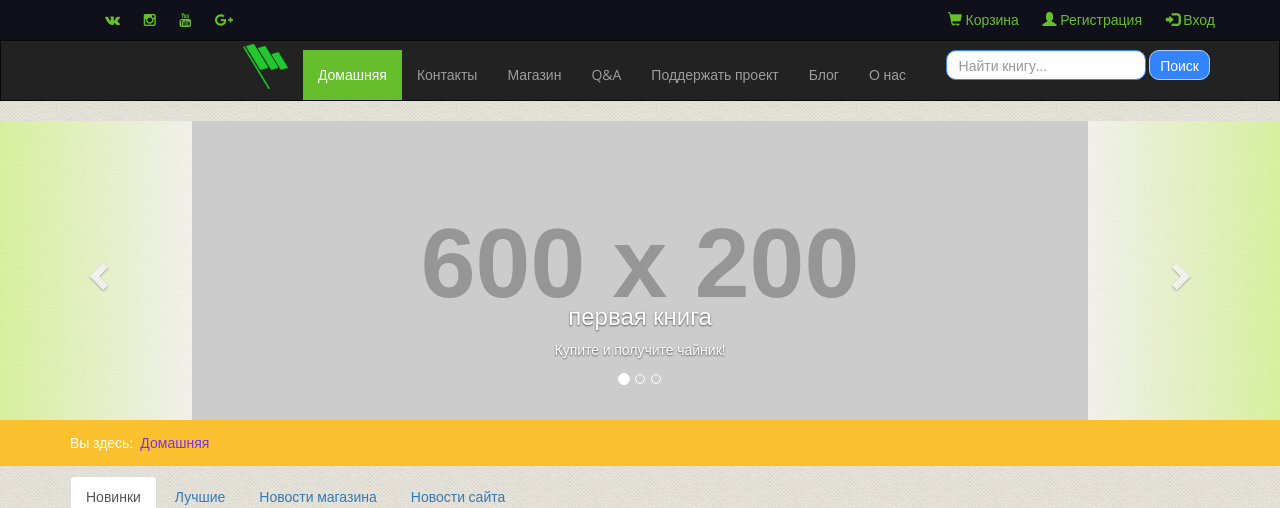
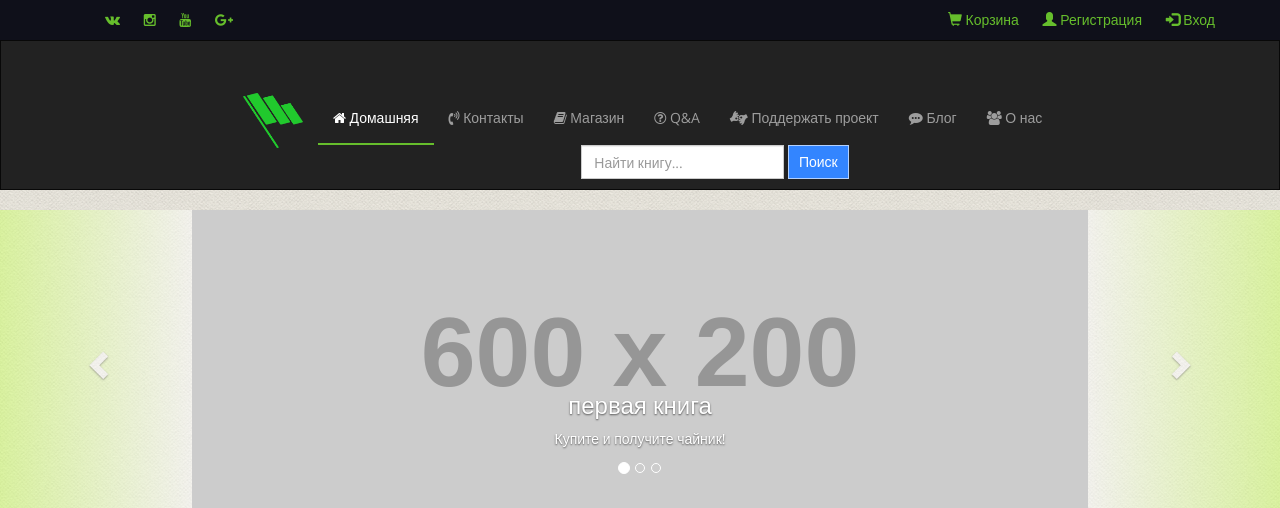
Before and after one commit to xrEngine512/book_site, a Django app: page / in a window 1280 px wide. Shown: the top 508 px of the page. Run offline with Django 3.2, Linux system fonts and the light colour scheme; grey boxes labelled with a size stand in for pictures from a placeholder-image service; data that the repository does not hold is empty; some libraries are stand-ins or nearby versions.

Commit message:
update nabvar

```diff
--- a/static/css/index.css
+++ b/static/css/index.css
@@ -1,39 +1,41 @@
 header .navbar-brand {
 	position: relative;
-	padding-top: 3px;
+	padding-top: 52px;
 }
 
 nav.navbar {
 	border-radius: 0px;
 	z-index: 100;
 	width: 100%;
+	height: 150px;
+}
+
+#Navbar {
+	margin-left: 150px;
+	padding-top: 52px;
 }
 
 header .navbar-inverse .navbar-nav>.active>a:focus {
-	color: #000000;
-	background-color: #66be2c;
+	color: #ffffff;
+	border-bottom: 2px solid #66be2c;
+	background-color: inherit;
 }
 
 header .navbar-inverse .navbar-nav>.active>a {
 	color: #ffffff;
-	background-color: #66be2c;
-}
-
-header .navbar-inverse .navbar-nav>.active>a:hover {
-	background-color: #66be2c;
-	color: #000000;
+	border-bottom: 2px solid #66be2c;
+	background-color: inherit;
 }
 
 header .navbar-form {
-	padding: 0px 0px;
-	margin-top: 0px;
+	padding-top: 50px;
 	vertical-align: middle;
 }
 
 header .btn-default {
 	padding: 5px 10px 5px 10px;
-	height: 30px;
-	border-radius: 10px;
+	height: 34px;
+	border-radius: 0;
 	border-color: #b3d1ff;
 	color: #ffffff;
 	background-color: #3385ff;
@@ -59,19 +61,9 @@ header .btn-default:active {
 	background-color: #3385ff !important;
 }
 
-header input {
-	width: 200px !important;
-	height: 30px !important;
-	border-radius: 10px !important;
-	border-color: #3385ff !important;
-	-webkit-transition: width 0.8s ease-in-out !important;
-    -moz-transition: width 0.8s ease-in-out !important;
-    -o-transition: width 0.8s ease-in-out !important;
-    transition: width 0.8s ease-in-out !important;
-}
-
-header input:focus {
-	width: 300px !important;
+header .form-control {
+	border-radius: 0;
+	outline: none;
 }
 
 #inline li {
@@ -113,7 +105,7 @@ header ul li a:hover i {
 footer {
 	position: fixed !important;
 	width: 100%;
-	bottom: -75px;
+	bottom: -85px;
 	/* Set the fixed height of the footer here */
 	height: 100px;
 	background-color: #0f101a;
--- a/templates/index.html
+++ b/templates/index.html
@@ -58,20 +58,20 @@
                             <span class="icon-bar"></span>
                             <span class="icon-bar"></span>
                         </button>
-                        <a class="navbar-brand" href="#"><img alt="Brand" src="../static/img/logo-flag.png" width="45" height="45"></a>
+                        <a class="navbar-brand" href="#"><img alt="Brand" src="../static/img/logo-flag.png" width="60" height="55"></a>
                     </div>
                     <div class="collapse navbar-collapse" id="Navbar">
                         <ul id="navbar-tabs" class="nav navbar-nav">
-                            <li id="navbar-tab-home">       <a href="#home">Домашняя</a></li>
-                            <li id="navbar-tab-contacts">   <a href="#contact">Контакты</a></li>
-                            <li id="navbar-tab-shop">       <a href="#shop">Магазин</a></li>
-                            <li id="navbar-tab-qna">        <a href="#qna">Q&A</a></li>
-                            <li id="navbar-tab-support">    <a href="#support">Поддержать проект</a></li>
-                            <li id="navbar-tab-blog">       <a href="#blog">Блог</a></li>
-                            <li id="navbar-tab-about-us">   <a href="#about-us">О нас</a></li>
+                            <li id="navbar-tab-home">       <a href="#home"><span class="fa fa-home" aria-hidden="true"></span>&nbspДомашняя</a></li>
+                            <li id="navbar-tab-contacts">   <a href="#contact"><span class="fa fa-volume-control-phone" aria-hidden="true"></span>&nbspКонтакты</a></li>
+                            <li id="navbar-tab-shop">       <a href="#shop"><span class="fa fa-book" aria-hidden="true"></span>&nbspМагазин</a></li>
+                            <li id="navbar-tab-qna">        <a href="#qna"><span class="fa fa-question-circle-o" aria-hidden="true"></span>&nbspQ&A</a></li>
+                            <li id="navbar-tab-support">    <a href="#support"><span class="fa fa-american-sign-language-interpreting" aria-hidden="true"></span>&nbspПоддержать проект</a></li>
+                            <li id="navbar-tab-blog">       <a href="#blog"><span class="fa fa-commenting" aria-hidden="true"></span>&nbspБлог</a></li>
+                            <li id="navbar-tab-about-us">   <a href="#about-us"><span class="fa fa-users" aria-hidden="true"></span>&nbspО нас</a></li>
                         </ul>
 
-                        <form class="navbar-form navbar-right" role="search" id="search-bar">
+                        <form class="navbar-form text-center" role="search" id="search-bar">
                             <div class="form-group">
                                 <input type="text" class="form-control" placeholder="Найти книгу...">
                             </div>
```
Also changed, not shown: static/css/shop.css (+0 -45 lines), static/pages/qna.html (+10 -3 lines), static/pages/support.html (+12 -0 lines), static/img/book.jpg (deleted), static/img/c1.png (deleted), static/img/c2.png (deleted), static/img/c3.png (deleted).
